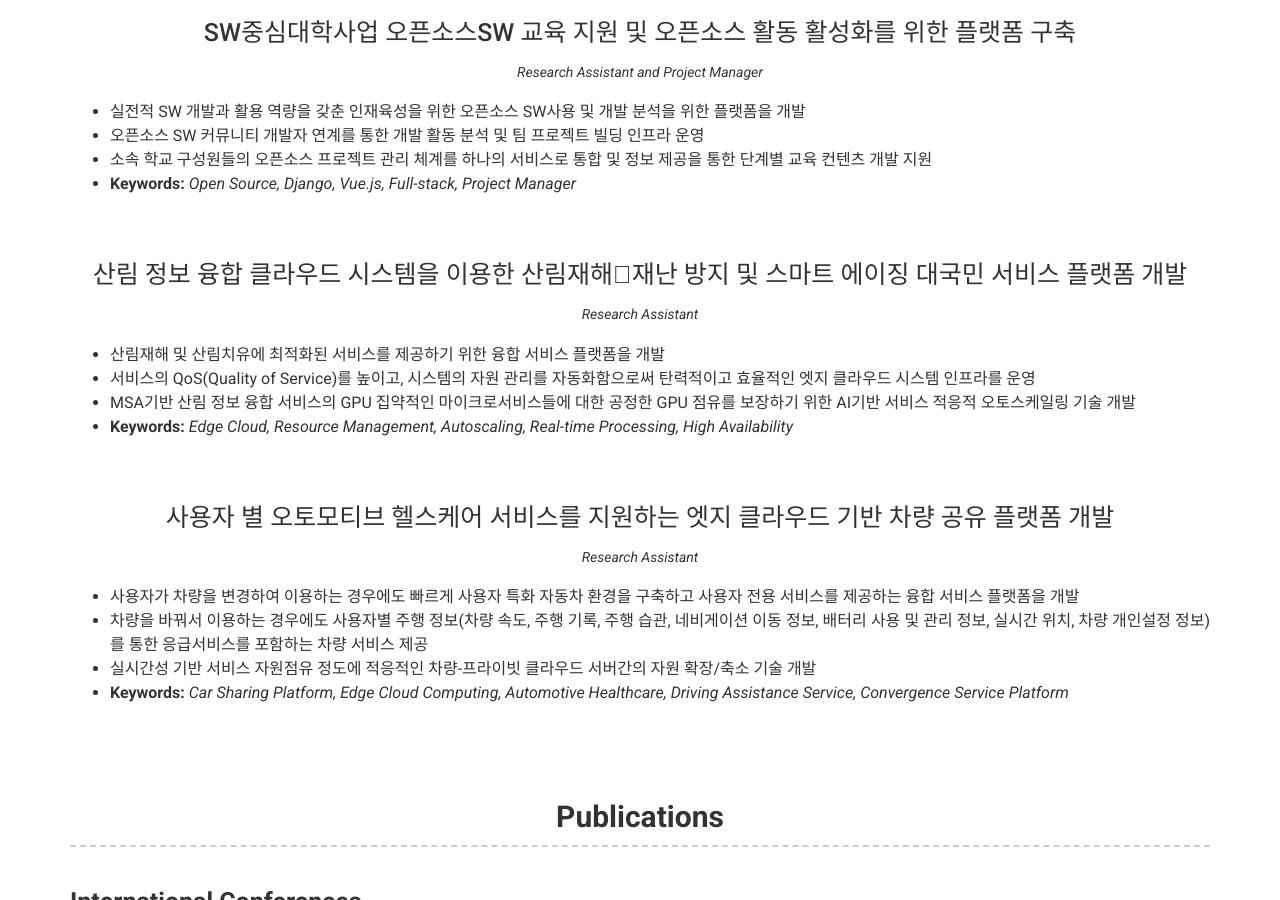
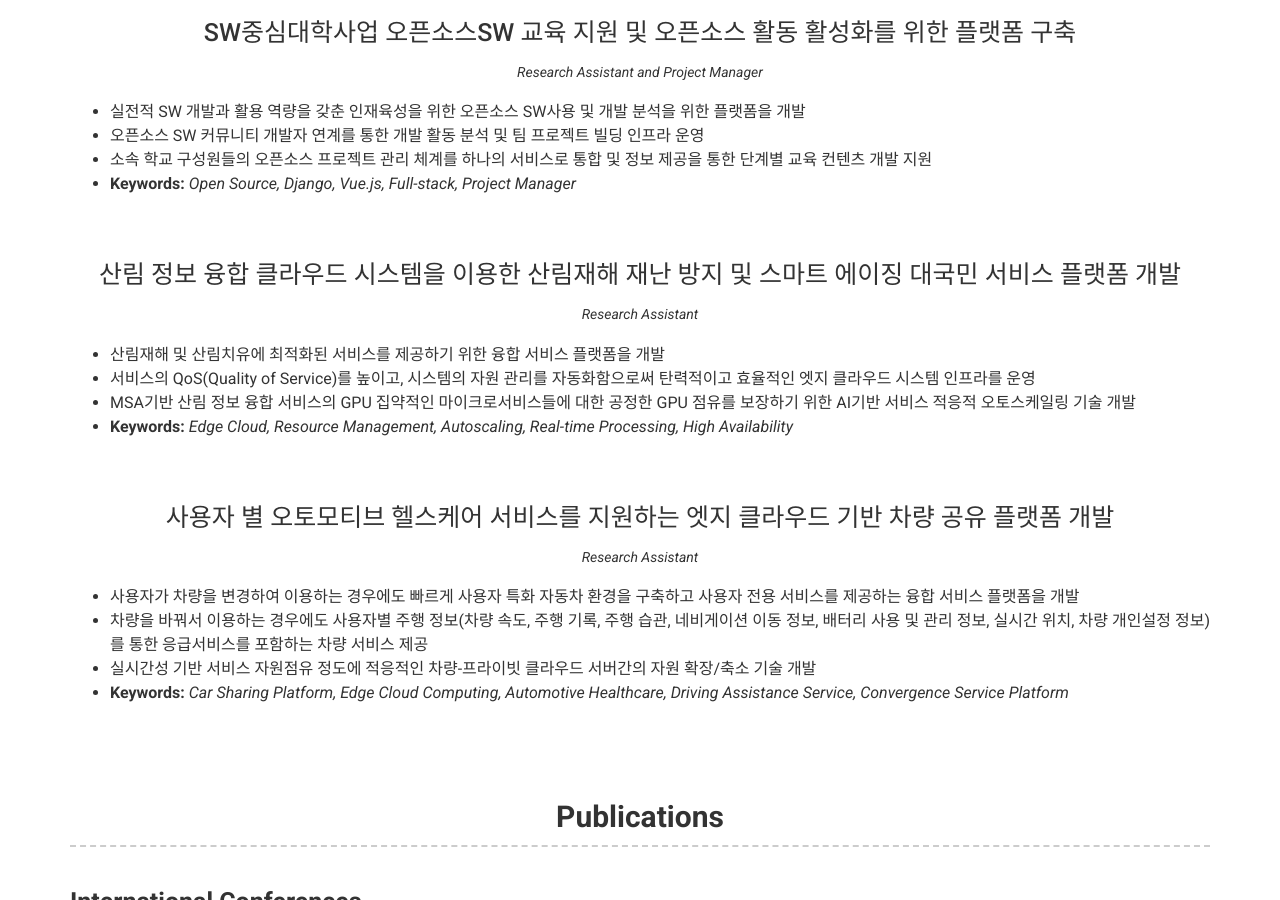
Before and after one commit to kdgyun/kr, a Jekyll site: the page built from index.md, in a window 1280 px wide and 900 px high, scrolled down 1466 px. Built offline with Jekyll 4.4.1, drawn with Linux system fonts in a browser that asks for light colours; nearby versions of some CDN libraries; some of the changed text lies outside the part shown.

Commit message:
fix typo

```diff
--- a/_config.yml
+++ b/_config.yml
@@ -112,7 +112,7 @@ content:
           * <b>Keywords:</b> <i>Open Source, Django, Vue.js, Full-stack, Project Manager <br><br></i>
 
       - layout: top-middle
-        title: 산림 정보 융합 클라우드 시스템을 이용한 산림재해재난 방지 및 스마트 에이징 대국민 서비스 플랫폼 개발
+        title: 산림 정보 융합 클라우드 시스템을 이용한 산림재해 재난 방지 및 스마트 에이징 대국민 서비스 플랫폼 개발
         quote: >
           Research Assistant
         description: |
@@ -164,7 +164,7 @@ content:
 
           † <i>학부 연구생 멘토로 연구 지도하여 출판된 논문임</i>
 
-  - title: <b>Experience</b>
+  - title: <b>Experiences</b>
     layout: list
     content:
       - layout: left
```
